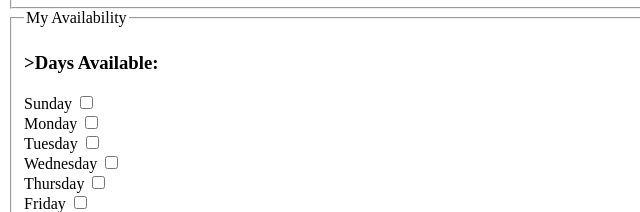
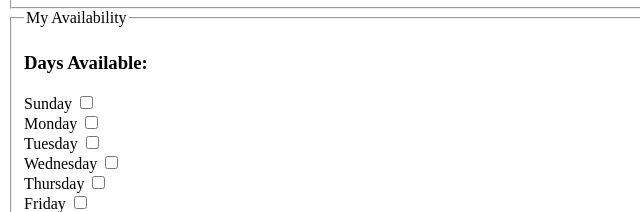
Before and after one commit to VictoriaVann/Lab-05, a plain HTML site: page index.html in a window 1280 px wide. Shown: the part 265-477 px from the top of the page, 0-640 px from the left. Drawn offline with Linux system fonts and the light colour scheme.

Commit message:
Edited wording for days available

```diff
--- a/index.html
+++ b/index.html
@@ -26,7 +26,7 @@
     </fieldset>
     <fieldset>
       <legend>My Availability</legend>
-      <h3>>Days Available:</h3>
+      <h3>Days Available:</h3>
       <div>
         <div><label>Sunday <input type="checkbox" name="available_field[]" value="sunday"</label></div>
         <div><label>Monday <input type="checkbox" name="available_field[]" value="monday"</label></div>
```
